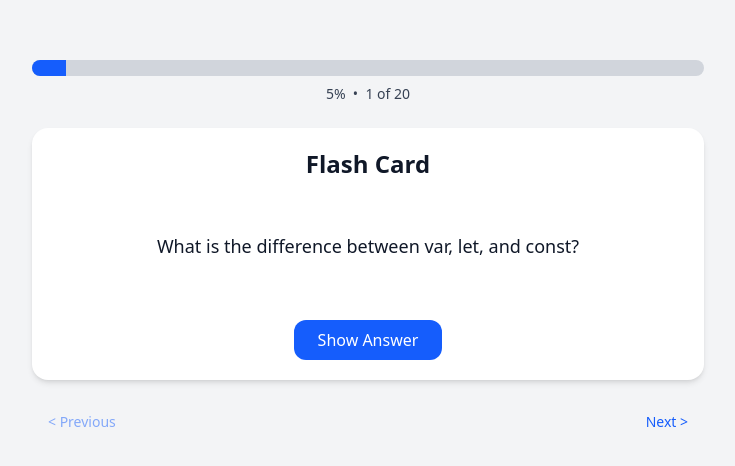
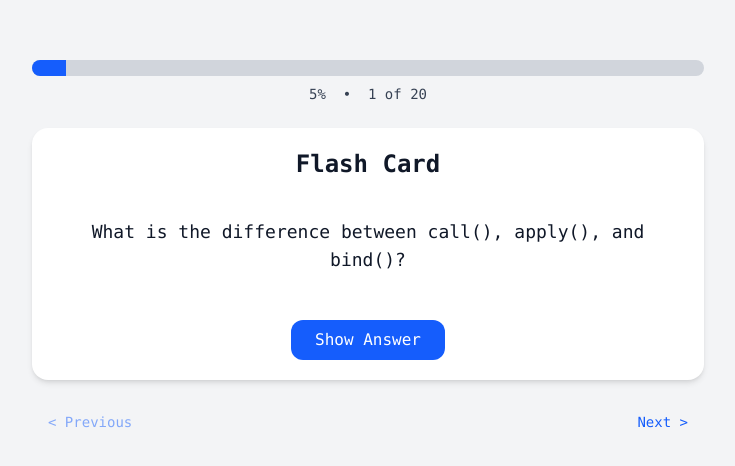
Before and after one commit to nurf21/flash-cards, a React (Vite) app: page / in a window 1280 px wide. Shown: the part 162-628 px from the top of the page, without its empty margins (272-1007 px from the left). Built offline with nearby package versions, Linux system fonts and the light colour scheme.

Commit message:
Added shuffle function

```diff
--- a/index.html
+++ b/index.html
@@ -8,7 +8,7 @@
   <title>Flash Cards App</title>
 </head>
 
-<body class="">
+<body>
   <div id="root"></div>
   <script type="module" src="/src/main.jsx"></script>
 </body>
--- a/src/App.jsx
+++ b/src/App.jsx
@@ -1,10 +1,11 @@
 import { useState, useEffect } from "react";
 import FlashCard from "./components/FlashCard"
 import ProgressBar from "./components/ProgressBar";
-import { flashcards } from './data/flashcard';
+import { flashcards as initialFlashcards } from "./data/flashcard";
 
 function App() {
   const [index, setIndex] = useState(0);
+  const [flashcards] = useState(() => shuffleArray(initialFlashcards));
 
   const nextCard = () => setIndex((prev) => Math.min(prev + 1, flashcards.length - 1));
   const prevCard = () => setIndex((prev) => Math.max(prev - 1, 0));
@@ -22,8 +23,17 @@ function App() {
     return () => window.removeEventListener('keydown', handleKeyDown);
   }, []);
 
+  function shuffleArray(array) {
+    const shuffled = [...array];
+    for (let i = shuffled.length - 1; i > 0; i--) {
+      const j = Math.floor(Math.random() * (i + 1));
+      [shuffled[i], shuffled[j]] = [shuffled[j], shuffled[i]];
+    }
+    return shuffled;
+  }
+
   return (
-    <div className="min-h-screen bg-gray-100 dark:bg-gray-900 text-gray-900 dark:text-gray-100 flex flex-col items-center justify-center px-4 py-6 sm:px-6">
+    <div className="min-h-screen font-mono bg-gray-100 dark:bg-gray-900 text-gray-900 dark:text-gray-100 flex flex-col items-center justify-center px-4 py-6 sm:px-6">
       <main className="md:min-w-2xl">
         <ProgressBar current={index + 1} total={flashcards.length} />
         <FlashCard
```
